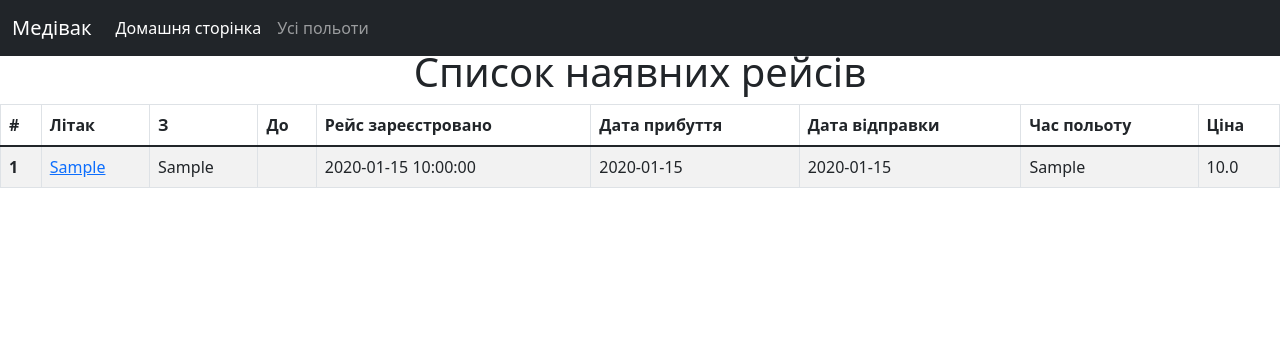
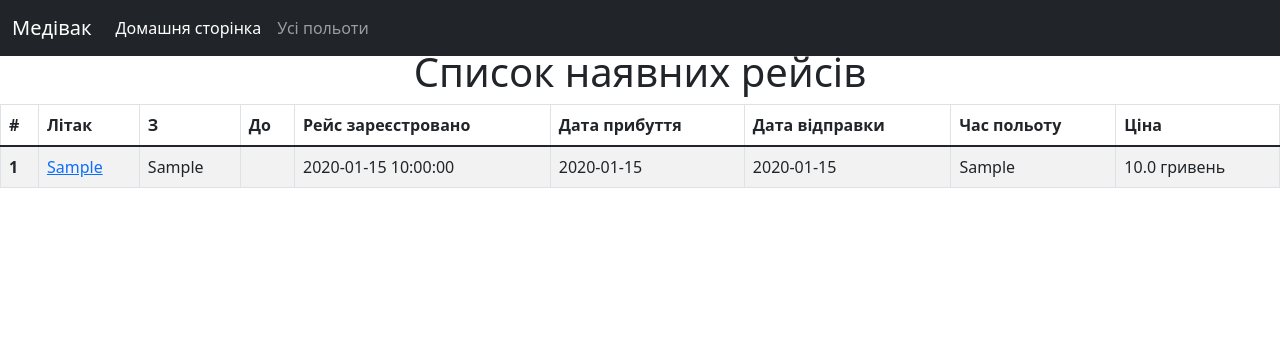
Before and after one commit to mezidia/django_labs, a Flask app: page /flights in a window 1280 px wide. Shown: the top 356 px of the page. Run offline with Flask 2, Linux system fonts and the light colour scheme; tables that the repository leaves empty hold one stand-in row (values such as "Sample post"); some libraries are stand-ins or nearby versions.

Commit message:
Update templates

```diff
--- a/templates/flight.html
+++ b/templates/flight.html
@@ -63,7 +63,7 @@
                         </div>
                         <div>
                             <h2>Ціна</h2>
-                            <p>{{ flight.price }}</p>
+                            <p>{{ flight.price }} гривень</p>
                         </div>
                     </div>
                     <div class="col d-flex align-items-start">
--- a/templates/flights.html
+++ b/templates/flights.html
@@ -32,7 +32,7 @@
                 <td>{{ flight.arrival_date }}</td>
                 <td>{{ flight.departure_date }}</td>
                 <td>{{ flight.duration }}</td>
-                <td>{{ flight.price }}</td>
+                <td>{{ flight.price }} гривень</td>
             </tr>
         {% endfor %}
         </tbody>
```
